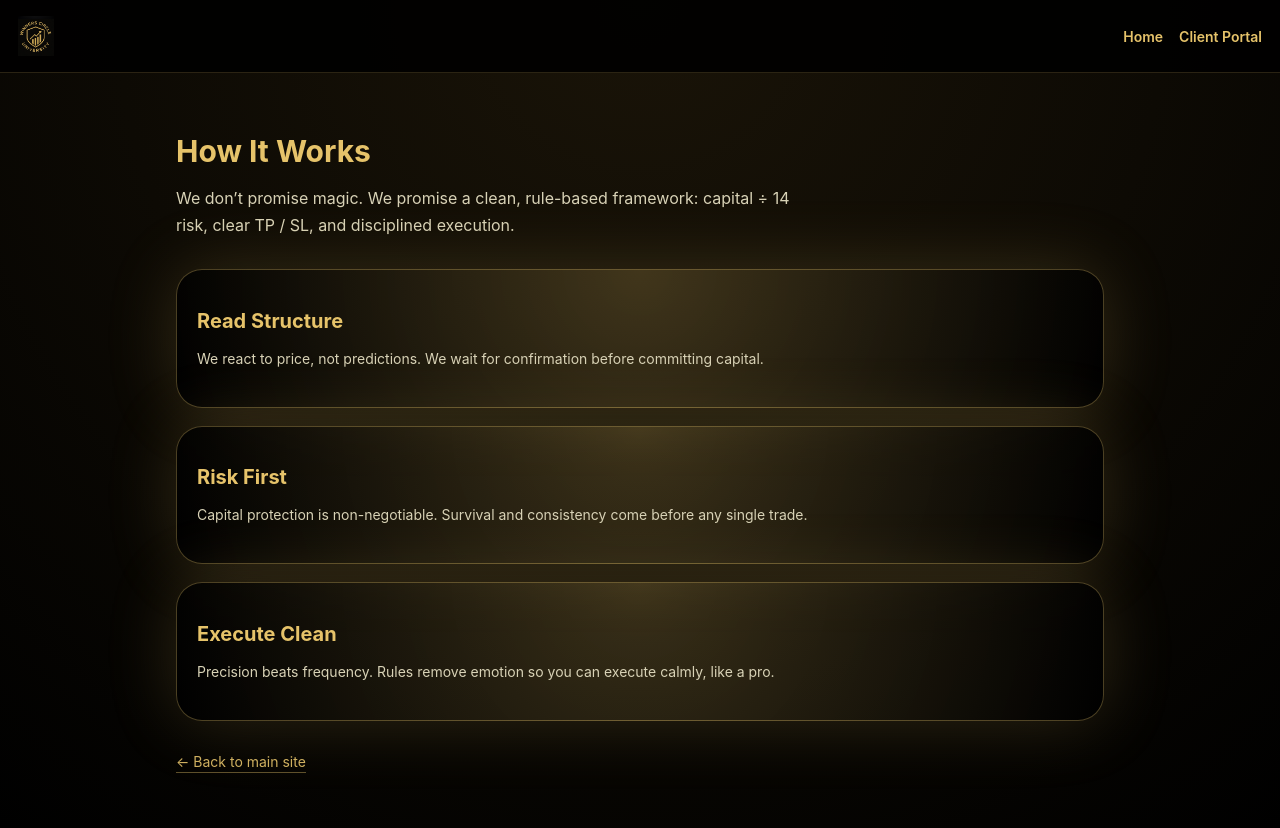
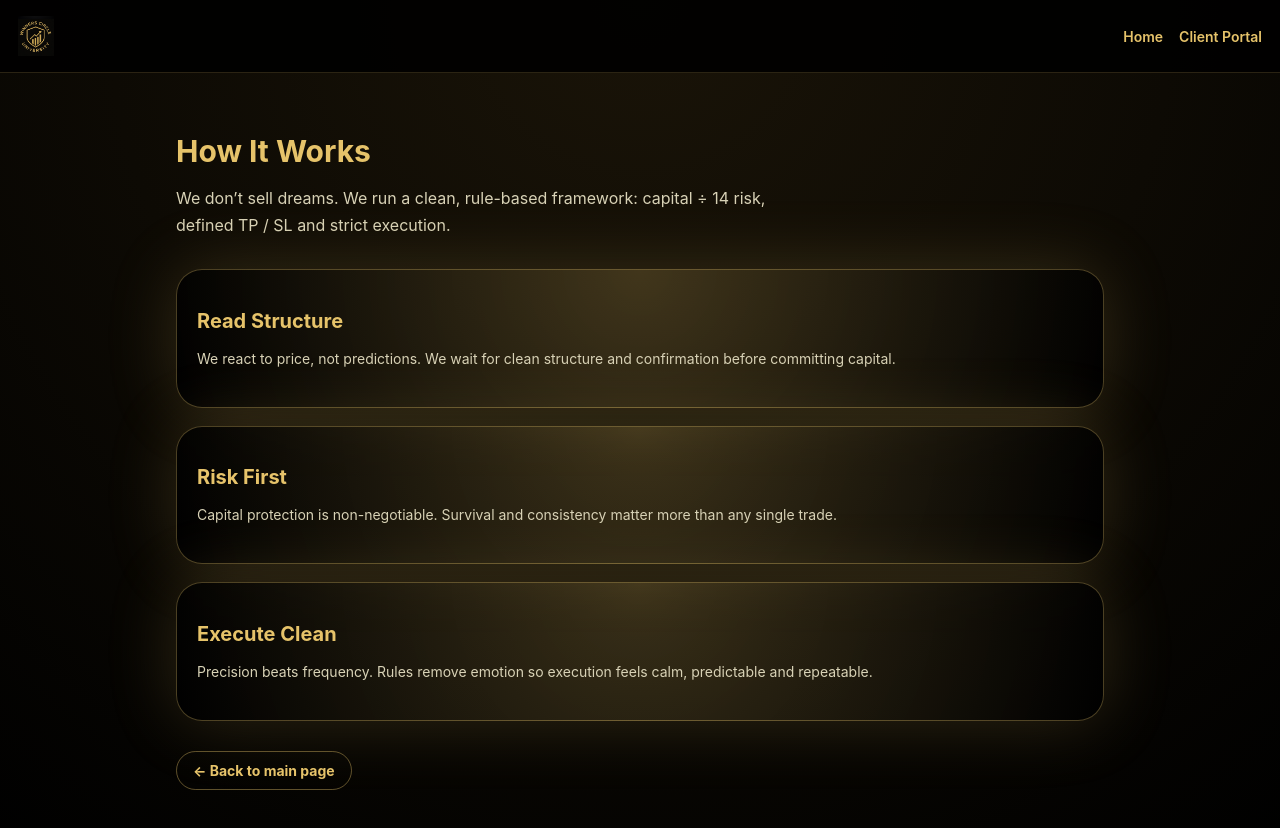
Before and after one commit to bammamileleabdul/winners-circle-university, a Next.js app: page /how in a window 1280 px wide. Shown: the top 828 px of the page. Built offline with nearby package versions, Linux system fonts and the light colour scheme.

Commit message:
Update page.js

```diff
--- a/app/how/page.js
+++ b/app/how/page.js
@@ -4,6 +4,7 @@ export default function HowPage() {
   return (
     <>
       <div className="wrap">
+        {/* TOP BAR */}
         <header className="header">
           <a href="/" className="logoRow">
             <img
@@ -23,19 +24,20 @@ export default function HowPage() {
           </nav>
         </header>
 
+        {/* MAIN CONTENT */}
         <main className="main">
           <h1>How It Works</h1>
           <p className="subtitle">
-            We don’t promise magic. We promise a clean, rule-based framework:
-            capital ÷ 14 risk, clear TP / SL, and disciplined execution.
+            We don’t sell dreams. We run a clean, rule-based framework:
+            capital ÷ 14 risk, defined TP / SL and strict execution.
           </p>
 
           <div className="cards">
             <div className="card">
               <h2>Read Structure</h2>
               <p>
-                We react to price, not predictions. We wait for confirmation
-                before committing capital.
+                We react to price, not predictions. We wait for clean structure
+                and confirmation before committing capital.
               </p>
             </div>
 
@@ -43,22 +45,22 @@ export default function HowPage() {
               <h2>Risk First</h2>
               <p>
                 Capital protection is non-negotiable. Survival and consistency
-                come before any single trade.
+                matter more than any single trade.
               </p>
             </div>
 
             <div className="card">
               <h2>Execute Clean</h2>
               <p>
-                Precision beats frequency. Rules remove emotion so you can
-                execute calmly, like a pro.
+                Precision beats frequency. Rules remove emotion so execution
+                feels calm, predictable and repeatable.
               </p>
             </div>
           </div>
 
           <div className="backRow">
-            <a href="/" className="backLink">
-              ← Back to main site
+            <a href="/" className="backBtn">
+              ← Back to main page
             </a>
           </div>
         </main>
@@ -110,7 +112,6 @@ export default function HowPage() {
           max-width: 960px;
           margin: 0 auto;
           padding: 40px 16px 60px;
-          text-align: left;
         }
 
         h1 {
@@ -159,12 +160,15 @@ export default function HowPage() {
           margin-top: 30px;
         }
 
-        .backLink {
-          color: rgba(230, 195, 106, 0.9);
+        .backBtn {
+          display: inline-block;
+          padding: 10px 16px;
+          border-radius: 999px;
+          border: 1px solid rgba(230, 195, 106, 0.4);
+          color: #e6c36a;
           text-decoration: none;
           font-size: 14px;
-          border-bottom: 1px solid rgba(230, 195, 106, 0.4);
-          padding-bottom: 2px;
+          font-weight: 700;
         }
 
         @media (max-width: 720px) {
```
